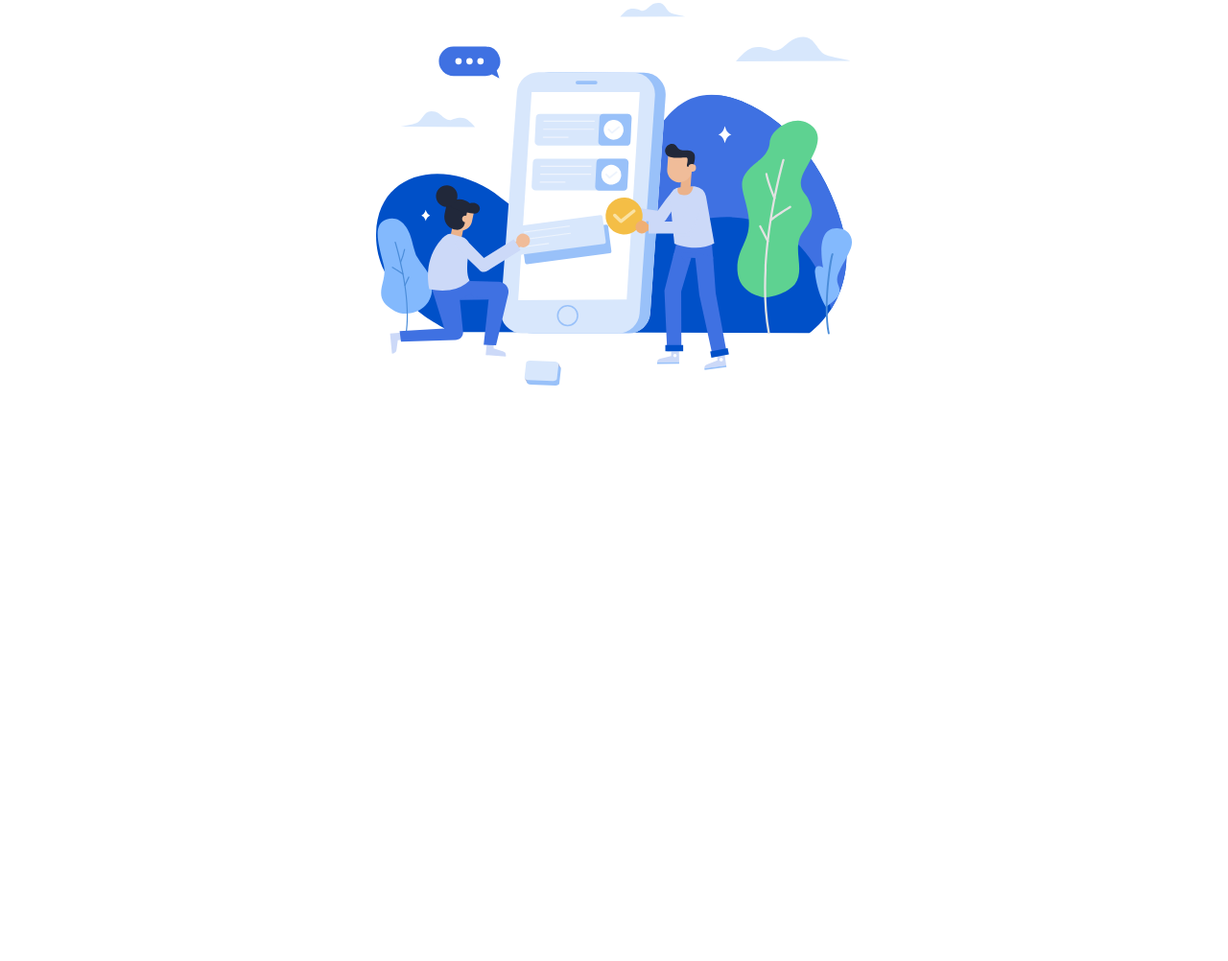
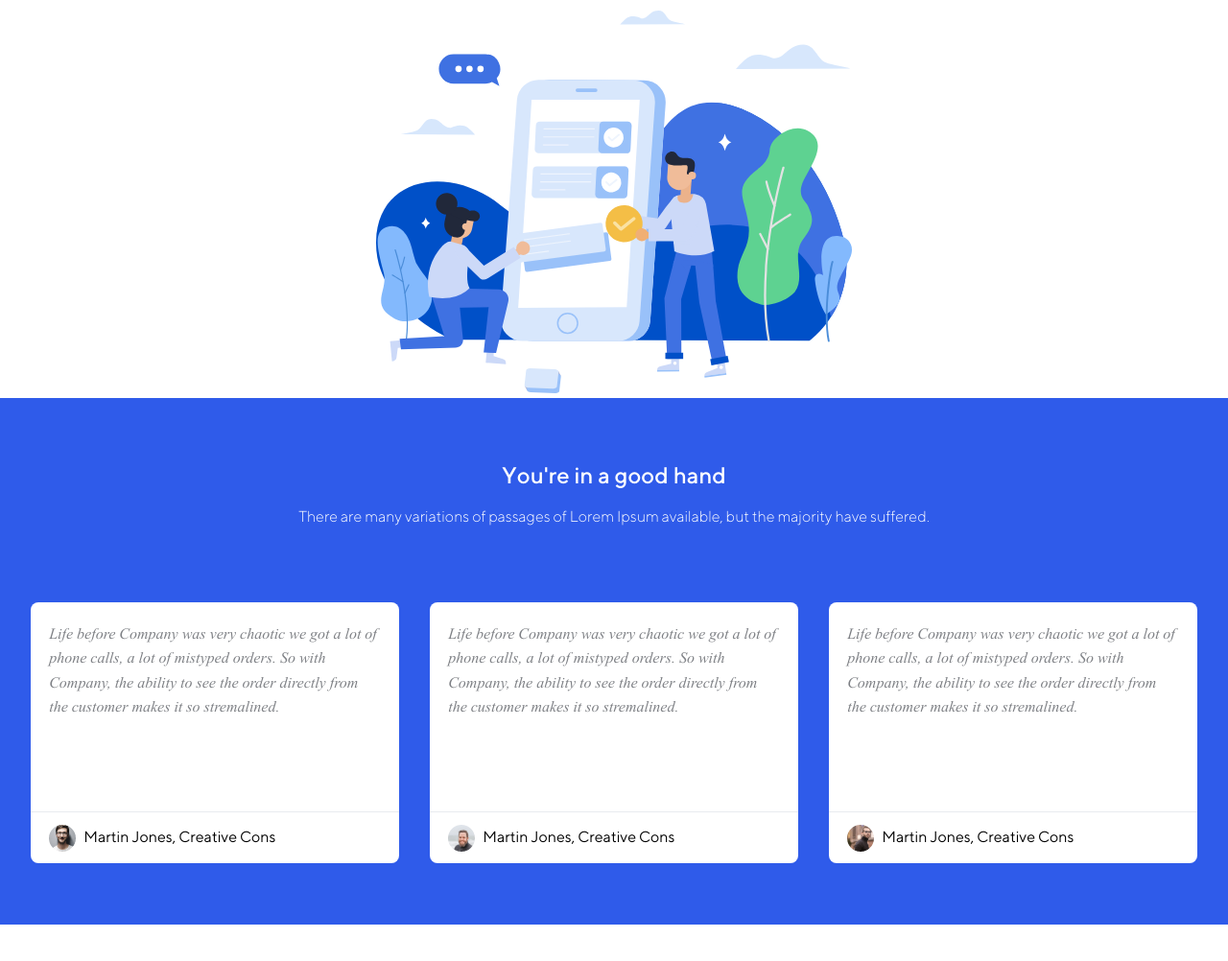
Before and after one commit to I-Am-Poorya/Forproject1, a plain HTML site: page index.html in a window 1280 px wide. Shown: the part 990-1992 px from the top of the page at 96% size. Before the commit the page ends 1477 px from the top, so only its background shows below. Drawn offline with Linux system fonts and the light colour scheme.

Commit message:
'updating'

```diff
--- a/index.html
+++ b/index.html
@@ -85,6 +85,44 @@
                     </div>
                 </section>
             </div>
+
+                    <section class="person-comments">
+                            <div class="container">
+                                <h2 class="person-comments__title">You're in a good hand</h2>
+                                <p class="person-comments__text">There are many variations of passages of Lorem Ipsum available, but the majority have suffered.</p>
+                                <div class="comments">
+                                    <div class="comment">
+                                        <div class="comment__content">
+                                            <p class="comment__body">Life before Company was very chaotic we got a lot of phone calls, a lot of mistyped orders. So with Company, the ability to see the order directly from the customer makes it so stremalined.</p>
+                                        </div>
+                                        <div class="comment__user">
+                                            <img class="comment__img" src="images/person-1.png" alt="comment__img">
+                                            <p class="comment__person">Martin Jones, Creative Cons</p>
+                                        </div>
+                                    </div>
+
+                                    <div class="comment">
+                                        <div class="comment__content">
+                                            <p class="comment__body">Life before Company was very chaotic we got a lot of phone calls, a lot of mistyped orders. So with Company, the ability to see the order directly from the customer makes it so stremalined.</p>
+                                        </div>
+                                        <div class="comment__user">
+                                            <img class="comment__img" src="images/person-2.png" alt="comment__img">
+                                            <p class="comment__person">Martin Jones, Creative Cons</p>
+                                        </div>
+                                    </div>
+
+                                    <div class="comment">
+                                        <div class="comment__content">
+                                            <p class="comment__body">Life before Company was very chaotic we got a lot of phone calls, a lot of mistyped orders. So with Company, the ability to see the order directly from the customer makes it so stremalined.</p>
+                                        </div>
+                                        <div class="comment__user">
+                                            <img class="comment__img" src="images/person-3.png" alt="comment__img">
+                                            <p class="comment__person">Martin Jones, Creative Cons</p>
+                                        </div>
+                                    </div>
+                                </div>
+                            </div>
+                </section>
         </main>
         <script src="scripts/app.js"></script>
     </body>
--- a/styles/app.css
+++ b/styles/app.css
@@ -277,7 +277,7 @@ body {
 /* Header Bottom */
 
 .header__bottom{
-    margin-top: 5rem;
+    margin-top: 5.5rem;
 }
 .header-content{
     display: flex;
@@ -345,6 +345,8 @@ body {
     color: #081D43;
     margin-bottom: 4.3rem;
     margin-top: 0;
+    font-family: "TTNorms Medium";
+    font-weight: normal;
 }
 .works-content{
     display: flex;
@@ -371,9 +373,63 @@ body {
     width: 100%;
 }
 
-/* Comments */
+/*Person Comments */
 
+.person-comments{
+    background-color: #2f5BEA;
+    color: #fff;
+    text-align: center;
+    padding: 3rem 0;
+}
+.person-comments__title{
+    font-family: "TTNorms Medium";
+    font-weight: normal;
+}
+.person-comments__text{
+    font-family: "TTNorms Light";
+    margin-bottom: 4rem;
+}
+.comments{
+    display: flex;
+    justify-content: space-around;
+}
+.comment{
+    display: flex;
+    flex-direction: column;
+    justify-content: space-between;
+    background-color: #fff;
+    border-radius: 0.5rem;
+    margin:1rem;
+    height: 17rem;
+    -webkit-border-radius: 0.5rem;
+    -moz-border-radius: 0.5rem;
+    -ms-border-radius: 0.5rem;
+    -o-border-radius: 0.5rem;
+}
+.comment__content{
+    text-align: left;
+    padding: 1.2rem;
 
+}
+.comment__body{
+    font-family: "Times Roman Italic";
+    line-height: 1.6rem;
+    color: #7E8085;
+    margin: 0;
+}
+.comment__user{
+    display: flex;
+    border-top:1px solid #E8EBEF;
+    padding: 0.8rem 1.2rem;
+    align-items: center;
+}
+.comment__img{
+
+}
+.comment__person{
+    color:#000000 ;
+    margin: 0 0 0 0.5rem;
+}
 
 
 /* Project Responsive */
```
